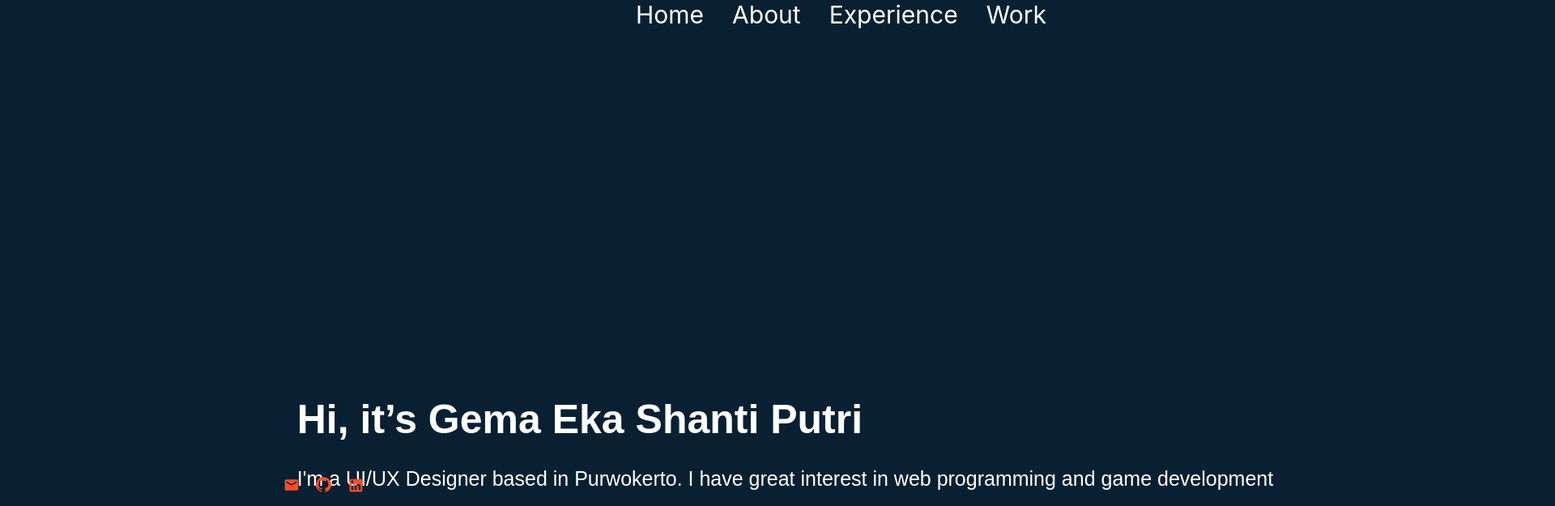
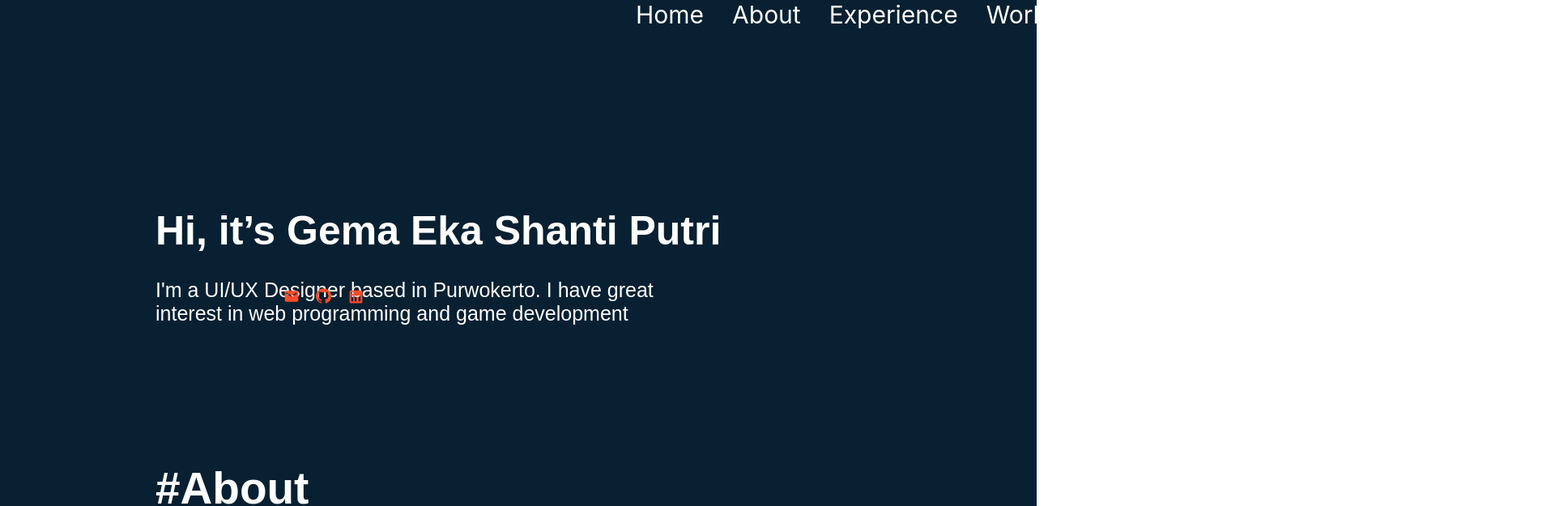
Before and after one commit to gemaekashantiputri/gema-web, a React (Create React App) app: page / in a window 1280 px wide. Shown: the top 625 px of the page at 81% size, 1920 px wide, since content can reach past the window. Built offline with nearby package versions, Linux system fonts and the light colour scheme.

Commit message:
background cover

```diff
--- a/src/App.css
+++ b/src/App.css
@@ -22,8 +22,10 @@ html {
   background-color: #082032;
   display: flex;
   flex-direction: row;
-  width: max-content;
+  width: auto;
   height: max-content;
+  background-size: cover;
+  background-attachment: fixed;
   /* padding: 36px 76px; */
 }
 
```
